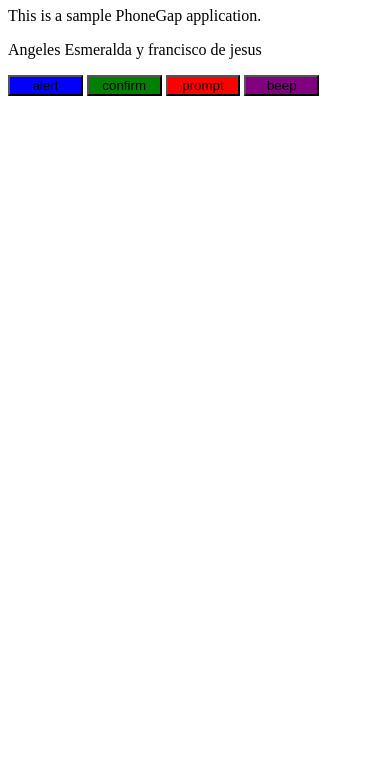
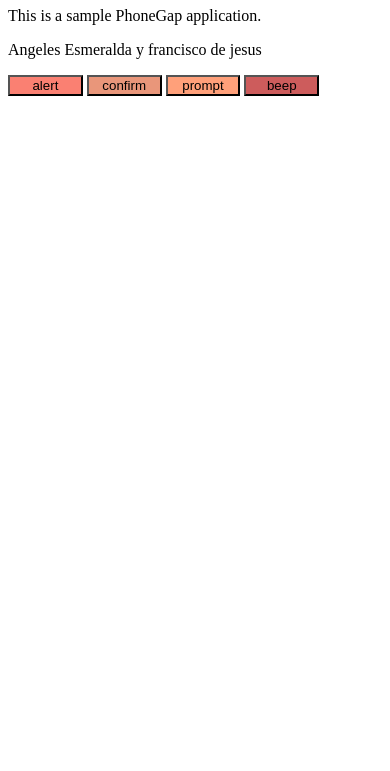
Before and after one commit to EsmeraldaSegovia/Actividad-4---Uso-del-Objeto-Navigator.Notification-, a plain HTML site: page index.html in a window 390 px wide. Shown: the part 73-844 px from the top of the page. Drawn offline with Linux system fonts and the light colour scheme; some packages are replaced by stand-ins of ours.

Commit message:
Update estilos.css

```diff
--- a/estilos.css
+++ b/estilos.css
@@ -1,19 +1,19 @@
 .but{
-background:blue;
+background:#FA8072;
   width: 20%;
 }
 
 .but1{
-background:green;
+background:#E9967A;
   width: 20%;
 
 }
 .but2{
-background:red;
+background:#FFA07A;
   width: 20%;
 }
 
 .but3{
-background:purple;
+background:#CD5C5C;
   width: 20%;
 }
```
